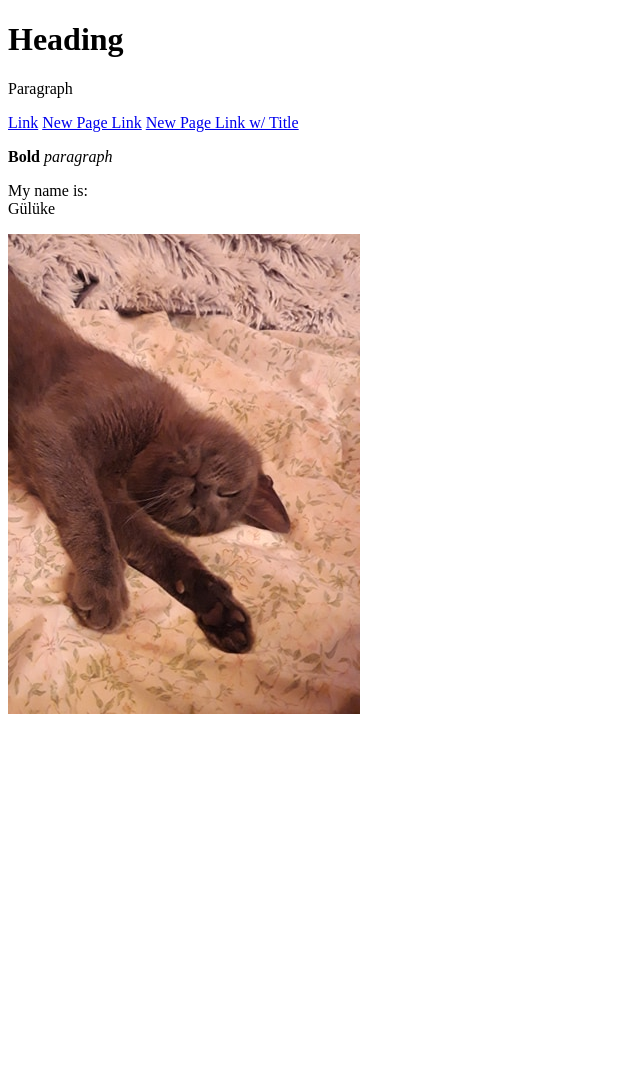
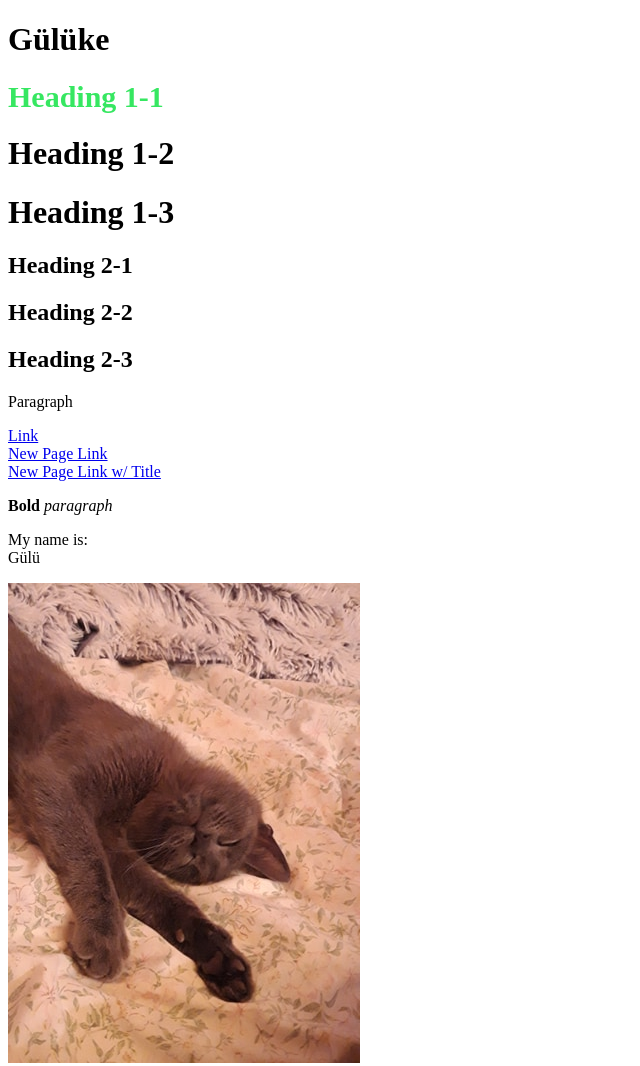
Before and after one commit to TriplaB99/HTML-CSS-JAVASCRIPT, a plain HTML site: page index.html in a window 1280 px wide. Shown: the whole page, without its empty margins (0-640 px from the left). Before the commit the page ends 800 px from the top, so only its background shows below. Drawn offline with Linux system fonts and the light colour scheme.

Commit message:
Update index.html

```diff
--- a/index.html
+++ b/index.html
@@ -2,17 +2,25 @@
 <html>
 
 <head>
-    <title>Test Page</title>
+    <title>Gülü oldala</title>
 </head>
 
 <body>
-    <h1>Heading</h1>
+    <h1>Gülüke</h1>
+
+    <h1 style="font-size: 30px; color: #36E761;">Heading 1-1</h1>
+    <h1>Heading 1-2</h1>
+    <h1>Heading 1-3</h1>
+    <h2>Heading 2-1</h2>
+    <h2>Heading 2-2</h2>
+    <h2>Heading 2-3</h2>
+
     <p>Paragraph</p>
-    <a href="https://google.com">Link</a>
-    <a href="https://google.com" target="_blank">New Page Link</a>
+    <a href="https://google.com">Link</a><br>
+    <a href="https://google.com" target="_blank">New Page Link</a><br>
     <a href="https://google.com" target="_blank" title="Let's go to google!">New Page Link w/ Title</a>
     <p><b>Bold</b> <i>paragraph</i></p>
-    <p>My name is:<br>Gülüke</p>
+    <p>My name is:<br>Gülü</p>
     <img src="IMG/pic.jpg" alt="">
 </body>
 
```
